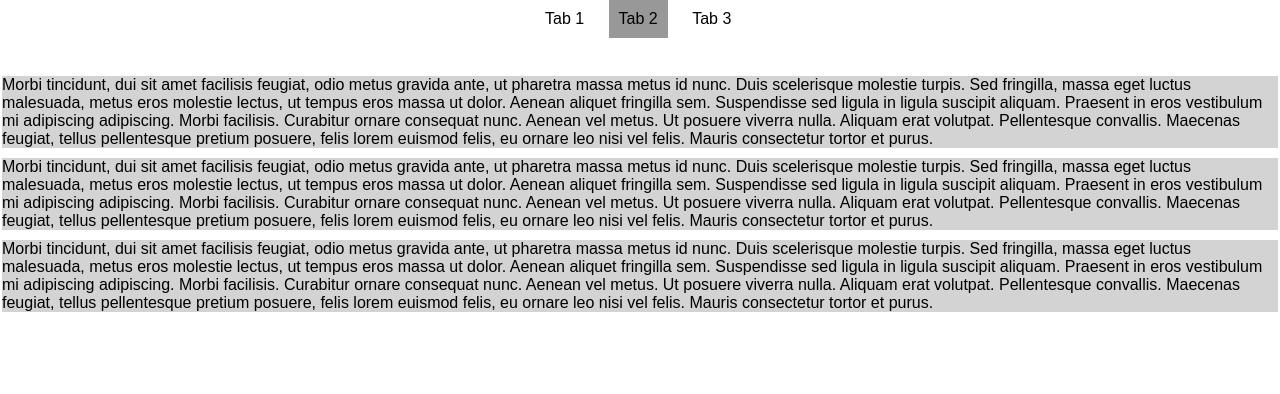
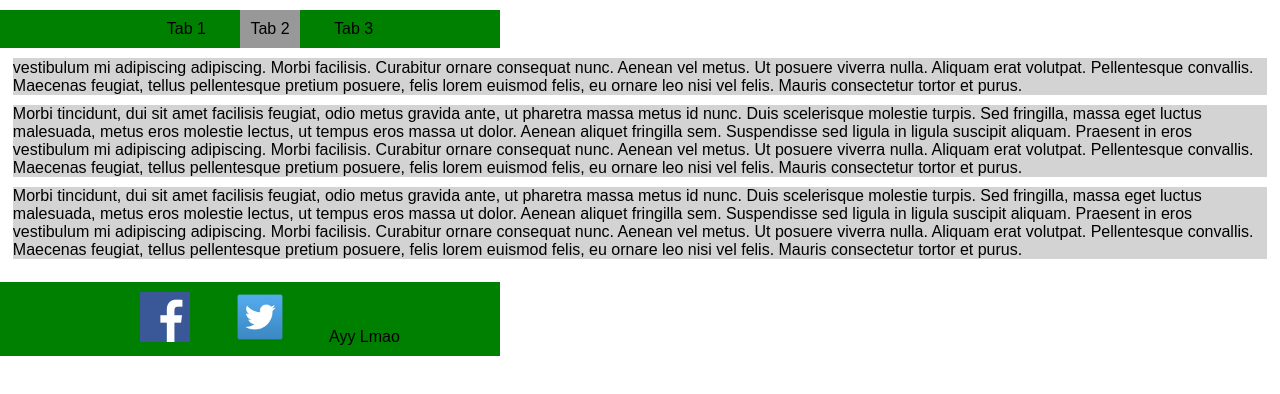
Before and after one commit to Crimsonkingz/FixedHeaderTabbedBrowsing, a plain HTML site: page index.html in a window 1280 px wide. Drawn offline with Linux system fonts and the light colour scheme.

Commit message:
Screwed up some stuff :D
S**t's f****d captain

```diff
--- a/css/stylesheet.css
+++ b/css/stylesheet.css
@@ -1,16 +1,17 @@
 body {
 	box-sizing: border-box;
-	margin-top:5%;
+
 }
 ul {
 	list-style-type: none;
-	margin:0;
+	margin: 10px auto;
 }
 
 li {
 	display: inline-block;
-	margin:0px 5px;
+	margin:0px 10px;
 	padding: 10px;
+
 }
 
 p {
@@ -29,8 +30,8 @@ p {
 }
 
 #container {
-	height: 1000px;
-	padding: 2px;
+
+	padding: 1%;
 
 }
 
@@ -40,17 +41,34 @@ p {
     position: fixed;
     background-color: white;
     top: 0;
-    margin-bottom: 20px;
+    /*padding-bottom: 20px;*/
 
-    /* display: block; */
+
+
 }
 
-#tabContainer nav {
-	/*position: relative;*/
+#tabContainer nav, #footerContainer nav {
+	left: 0;
+	text-align: center;
+	height: auto;
+	max-width: 500px;
+	background-color: green;
 
-	height: auto;
-	width: 300px;
-	/*background-color: green;*/
-	margin: 0 auto;
 	padding: 0;
 }
+
+img {
+	max-width: 50px;
+}
+
+#footerContainer {
+	width:100%;
+}
+#footerContainer nav {
+	position: relative;
+	bottom: 0;
+}
+
+@media (max-height:720px) {
+
+}
--- a/index.html
+++ b/index.html
@@ -29,6 +29,15 @@
 
 		Duis cursus. Maecenas ligula eros, blandit nec, pharetra at, semper at, magna. Nullam ac lacus. Nulla facilisi. Praesent viverra justo vitae neque. Praesent blandit adipiscing velit. Suspendisse potenti. Donec mattis, pede vel pharetra blandit, magna ligula faucibus eros, id euismod lacus dolor eget odio. Nam scelerisque. Donec non libero sed nulla mattis commodo. Ut sagittis. Donec nisi lectus, feugiat porttitor, tempor ac, tempor vitae, pede. Aenean vehicula velit eu tellus interdum rutrum. Maecenas commodo. Pellentesque nec elit. Fusce in lacus. Vivamus a libero vitae lectus hendrerit hendrerit.</p>
 	</div>
+	<div id="footerContainer">
+		<nav>
+			<ul>
+				<li id= "fbIcon"><a href="http://www.facebook.com"><img src="img/facebook.png"></a></li>
+				<li id= "twIcon"><a href="http://www.twitter.com"><img src="img/twitter.png"></a></li>
+				<li id= "AyyLmao">Ayy Lmao</li>
+			</ul>
+		</nav>
+	</div>
 	<script type="text/javascript" src="js/scripts.js"></script>
 </body>
 </html>
```
Also changed, not shown: img/facebook.png (added), img/twitter.png (added).
